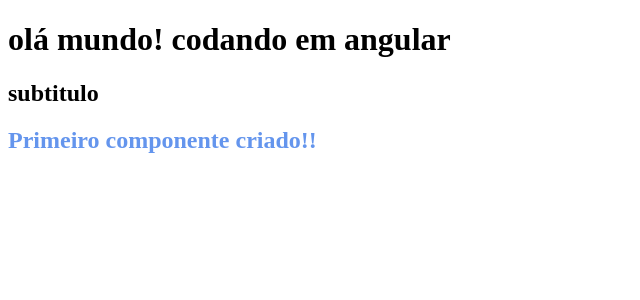
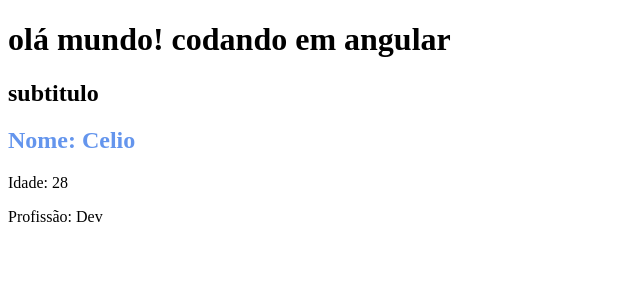
Before and after one commit to celiovjunior/angular-introducao, an Angular app: page / in a window 1280 px wide. Shown: the top 300 px of the page, without its empty margins (0-640 px from the left). Built offline with nearby package versions, Linux system fonts and the light colour scheme.

Commit message:
testando dados dinamicos dentro do componente

```diff
--- a/src/app/components/first-component/first-component.component.html
+++ b/src/app/components/first-component/first-component.component.html
@@ -1 +1,3 @@
-<h2>Primeiro componente criado!!</h2>
+<h2> Nome: {{ name }}</h2>
+<p>Idade: {{ age }}</p>
+<p>Profissão: {{ job }}</p>
--- a/src/app/components/first-component/first-component.component.ts
+++ b/src/app/components/first-component/first-component.component.ts
@@ -6,7 +6,9 @@
   styleUrls: ['./first-component.component.css']
 })
 export class FirstComponentComponent implements OnInit {
-
+  name: string = 'Celio';
+  age: number = 28;
+  job: string = 'Dev'
   constructor() { }
 
   ngOnInit(): void {
```
